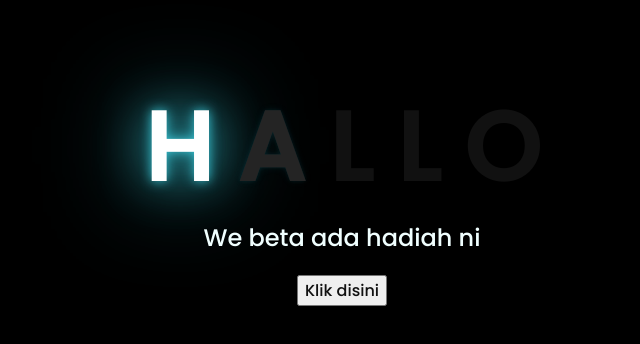
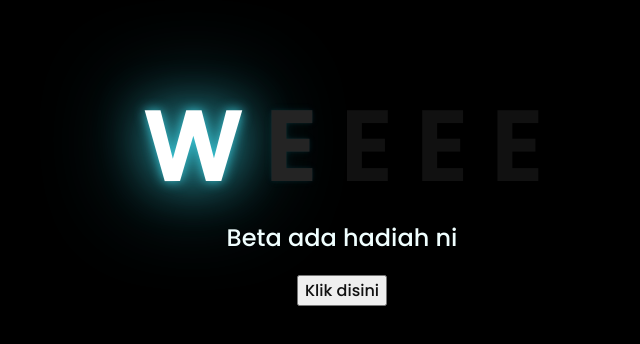
Before and after one commit to Dheax02/dea-adu, a plain HTML site: page index.html in a window 1280 px wide. Shown: the part 218-562 px from the top of the page, without its empty margins (306-946 px from the left). Drawn offline with Linux system fonts and the light colour scheme.

Commit message:
Update index.html

```diff
--- a/index.html
+++ b/index.html
@@ -11,14 +11,14 @@
 <body>
     <div class="greetings">
     <!-- silahkan menambah kata sesuai keinginan dengan <span>text...</span -->
-        <span>H</span>
-        <span>A</span>
-        <span>L</span>
-        <span>L</span>
-        <span>O</span>
+        <span>W</span>
+        <span>E</span>
+        <span>E</span>
+        <span>E</span>
+        <span>E</span>
     </div>
     <div class="description">
-        <span>We beta ada hadiah ni</span>
+        <span>Beta ada hadiah ni</span>
     </div>
     <div class="button">
         <button>
```
